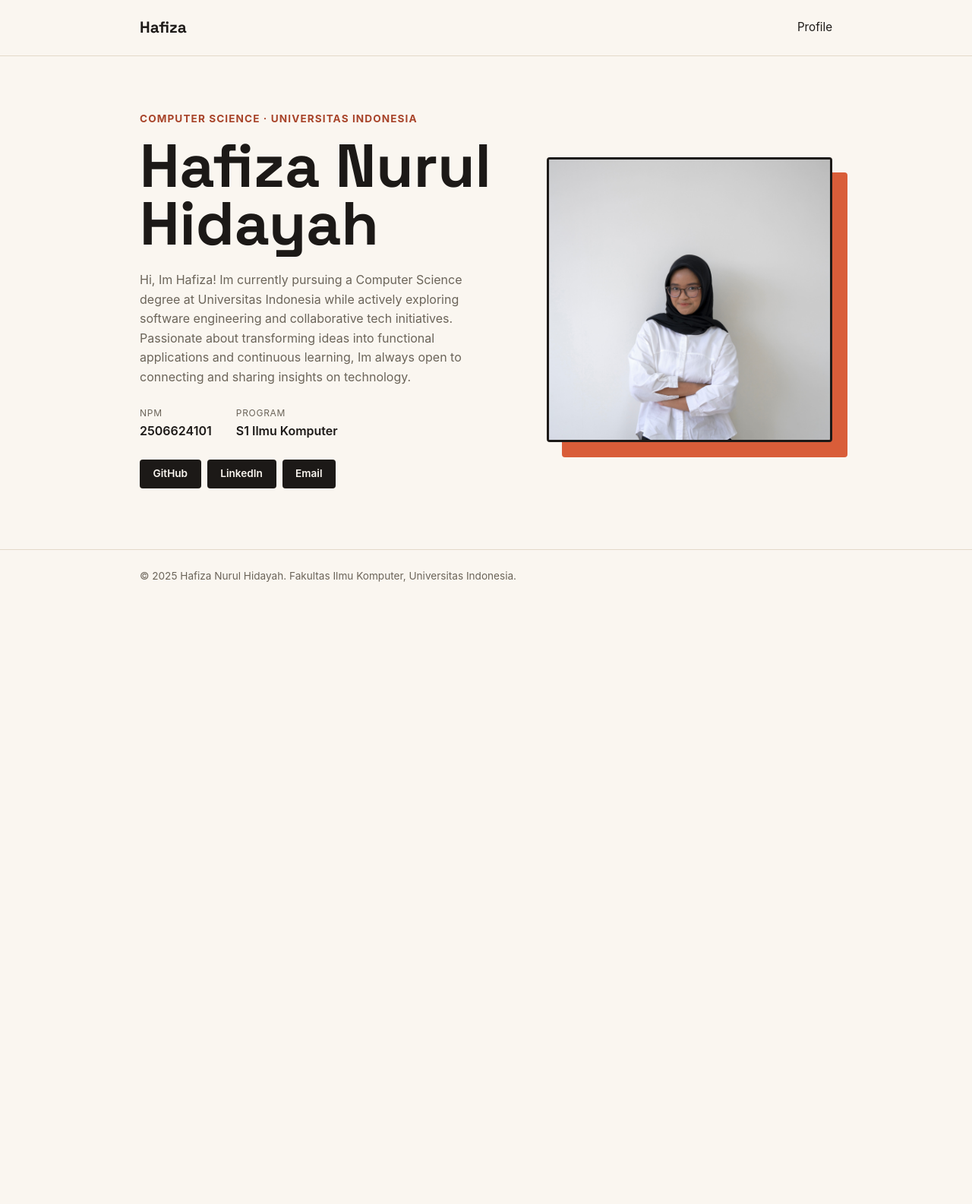
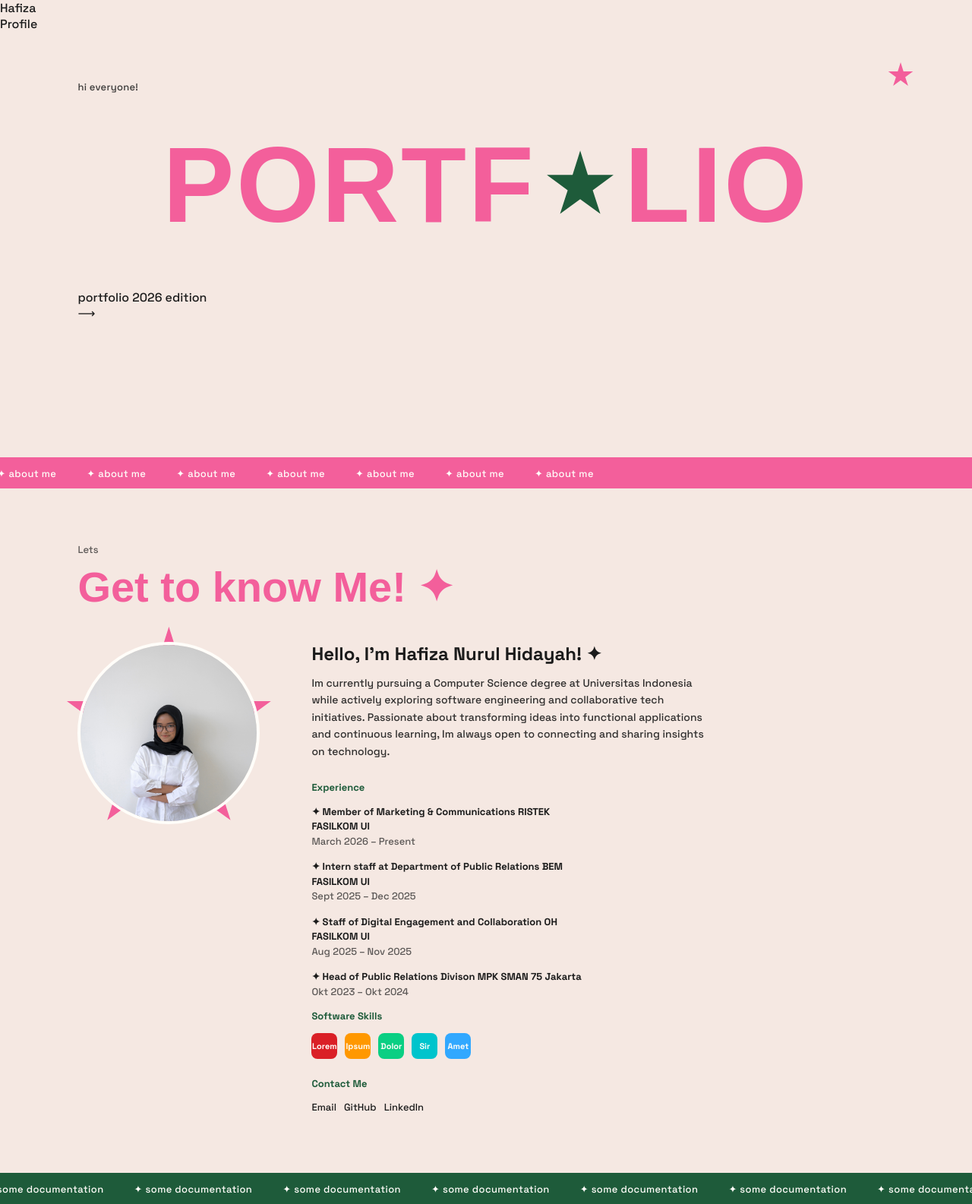
Before and after one commit to hafizanurulhidayah/myportofolio, a Django app: page / in a window 1280 px wide. Shown: the whole page at 76% size. Before the commit the page ends 766 px from the top, so only its background shows below. Run offline with Django 5.2, Linux system fonts and the light colour scheme.

Commit message:
Update portfolio n database

```diff
--- a/static/css/style.css
+++ b/static/css/style.css
@@ -4,192 +4,275 @@
     box-sizing: border-box;
 }
 
-:root {
-    --ink: #1c1917;
-    --paper: #faf6f0;
-    --accent: #d95d39;
-    --accent-dark: #a8442a;
-    --line: #e3d9c9;
-    --text-muted: #6b6459;
-    --radius: 4px;
+  :root{
+    --pink: #F35F9B;
+    --pink-soft: #F7CFDF;
+    --bg: #F5E8E2;
+    --green: #1E5B3A;
+    --green-dark: #14432B;
+    --ink: #1B1B1B;
+    --white: #FFFDF9;
   }
 
-body {
-    font-family: -apple-system, "Segoe UI", Roboto, Helvetica, Arial, sans-serif;
+  *{ margin:0; padding:0; box-sizing:border-box; }
+
+  body{
+    background: var(--bg);
     color: var(--ink);
-    background-color: var(--paper);
-    line-height: 1.6;
+    font-family: 'Space Grotesk', sans-serif;
+    overflow-x: hidden;
   }
 
-h1, .brand {
-    font-family: "Space Grotesk", -apple-system, sans-serif;
+  h1, h2, .display{
+    font-family: 'Sora', sans-serif;
   }
 
-.container {
-    max-width: 960px;
-    margin: 0 auto;
-    padding: 0 1.5rem;
+  a{ color: inherit; text-decoration: none; }
+
+  /* ---------- HERO ---------- */
+  .hero{
+    position: relative;
+    padding: 64px 8vw 40px;
+    min-height: 70vh;
   }
 
-.site-header {
-    border-bottom: 1px solid var(--line);
+  .hero .kicker{
+    font-size: 13px;
+    letter-spacing: 0.02em;
+    max-width: 260px;
+    color: var(--ink);
+    opacity: 0.85;
   }
 
-.site-header .container {
+  .hero .kicker-2{
+    margin-top: 64px;
+    font-size: 13px;
+    max-width: 300px;
+    opacity: 0.85;
+  }
+
+  .hero .star{
+    position: absolute;
+    top: 40px;
+    right: 6vw;
+    width: 34px;
+    height: 34px;
+    fill: var(--pink);
+  }
+
+  .title{
+    display: flex;
+    align-items: center;
+    justify-content: center;
+    gap: 0.05em;
+    font-weight: 800;
+    font-size: clamp(64px, 11vw, 150px);
+    color: var(--pink);
+    letter-spacing: 0.02em;
+    margin: 40px 0 56px;
+  }
+
+  .title .dot{
+    width: 0.65em;
+    height: 0.65em;
+    background: var(--green);
+    display: inline-block;
+    clip-path: polygon(50% 0%, 61% 35%, 98% 35%, 68% 57%, 79% 91%, 50% 70%, 21% 91%, 32% 57%, 2% 35%, 39% 35%);
+    margin: 0 0.04em;
+  }
+
+  .hero-footer{
     display: flex;
     justify-content: space-between;
-    align-items: center;
-    padding: 1.25rem 1.5rem;
+    align-items: flex-end;
+    font-size: 13px;
+    opacity: 0.85;
   }
 
-.brand {
-    font-size: 1.3rem;
-    font-weight: 700;
-    color: var(--ink);
-    text-decoration: none;
+  .hero-footer .arrow{
+    font-size: 20px;
   }
 
-.site-header nav {
-    display: flex;
-    gap: 2rem;
+  /* ---------- TICKER ---------- */
+  .ticker{
+    background: var(--pink);
+    color: var(--white);
+    white-space: nowrap;
+    overflow: hidden;
+    padding: 10px 0;
+  }
+  .ticker.green{ background: var(--green); }
+
+  .ticker-track{
+    display: inline-flex;
+    animation: scroll 22s linear infinite;
   }
 
-.site-header nav a {
-    color: var(--ink);
-    text-decoration: none;
-    font-size: 0.95rem;
+  .ticker-track span{
+    padding: 0 20px;
+    font-size: 13px;
+    letter-spacing: 0.03em;
+    display: inline-flex;
+    align-items: center;
+    gap: 20px;
   }
 
-.hero {
-    padding: 4.5rem 0 5rem;
+  @keyframes scroll{
+    from{ transform: translateX(0); }
+    to{ transform: translateX(-50%); }
   }
 
-.hero-grid {
-    display: grid;
-    grid-template-columns: 1.3fr 1fr;
-    grid-template-areas:
-        "identity photo"
-        "details  photo";
-    gap: 1.5rem 3rem;
+  /* ---------- ABOUT ---------- */
+  .section{
+    padding: 72px 8vw;
   }
 
-.hero-identity {
-    grid-area: identity;
+  .eyebrow{
+    font-size: 13px;
+    opacity: 0.7;
+    margin-bottom: 8px;
   }
 
-.hero-details {
-    grid-area: details;
+  .section h2{
+    font-size: clamp(34px, 5vw, 56px);
+    color: var(--pink);
+    font-weight: 800;
+    margin-bottom: 40px;
   }
 
-.hero-kicker {
-    font-size: 0.85rem;
-    letter-spacing: 0.08em;
-    text-transform: uppercase;
-    color: var(--accent-dark);
-    font-weight: 700;
-    margin-bottom: 0.75rem;
+  .section.dark h2{ color: var(--green); }
+
+  .about-grid{
+    display: grid;
+    grid-template-columns: 260px 1fr;
+    gap: 48px;
+    align-items: start;
   }
 
-.hero-identity h1 {
-    font-size: clamp(3rem, 7vw, 5rem);
-    line-height: 0.95;
+  .photo-frame{
+    position: relative;
+    width: 240px;
+    height: 240px;
   }
 
-.bio {
-    color: var(--text-muted);
-    max-width: 480px;
-    margin-bottom: 1.5rem;
+  .photo-frame .burst{
+    position: absolute;
+    inset: -20px;
+    background: var(--pink);
+    clip-path: polygon(50% 0%, 61% 35%, 98% 35%, 68% 57%, 79% 91%, 50% 70%, 21% 91%, 32% 57%, 2% 35%, 39% 35%);
   }
 
-.meta-list {
-    display: flex;
-    gap: 2rem;
-    margin-bottom: 1.5rem;
+  .photo-frame img{
+    position: relative;
+    width: 100%;
+    height: 100%;
+    object-fit: cover;
+    border-radius: 50%;
+    border: 4px solid var(--white);
   }
 
-.meta-row dt {
-    font-size: 0.75rem;
-    text-transform: uppercase;
-    letter-spacing: 0.06em;
-    color: var(--text-muted);
-    margin-bottom: 0.15rem;
+  .about-text h3{
+    font-size: 24px;
+    margin-bottom: 12px;
   }
 
-.meta-row dd {
-    font-weight: 600;
+  .about-text p{
+    font-size: 14px;
+    line-height: 1.6;
+    max-width: 520px;
+    margin-bottom: 28px;
+    opacity: 0.9;
   }
 
-.social-links {
+  .about-columns{
+    display: grid;
+    grid-template-columns: 1fr 1fr;
+    gap: 32px;
+  }
+
+  .about-columns h4{
+    font-size: 13px;
+    text-transform: none;
+    margin-bottom: 14px;
+    color: var(--green);
+  }
+
+  .exp-item{
+    font-size: 13px;
+    margin-bottom: 14px;
+    line-height: 1.5;
+  }
+
+  .exp-item .role{ font-weight: 600; }
+  .exp-item .date{ opacity: 0.7; }
+
+  .skills-row, .contact-row{
     display: flex;
-    gap: 0.5rem;
+    gap: 10px;
     flex-wrap: wrap;
   }
 
-.social-link {
-    display: inline-block;
-    font-size: 0.85rem;
-    font-weight: 600;
-    text-decoration: none;
-    color: var(--paper);
-    background-color: var(--ink);
-    border-radius: var(--radius);
-    padding: 0.5rem 1.1rem;
-    transition: background-color 0.2s ease;
+  .skill-badge{
+    width: 34px;
+    height: 34px;
+    border-radius: 8px;
+    display: flex;
+    align-items: center;
+    justify-content: center;
+    font-size: 11px;
+    font-weight: 700;
+    color: var(--white);
   }
 
-.social-link:hover {
-    background-color: var(--accent);
+  .contact-row a{
+    font-size: 13px;
+    display: block;
+    margin-bottom: 6px;
   }
 
-.hero-photo {
-    grid-area: photo;
-    align-self: center;
-    position: relative;
+  /* ---------- PROJECTS ---------- */
+  .project-grid{
+    display: grid;
+    grid-template-columns: repeat(3, 1fr);
+    gap: 28px;
   }
 
-.photo-block {
-    position: absolute;
-    top: 1.25rem;
-    left: 1.25rem;
-    width: 100%;
-    height: 100%;
-    background-color: var(--accent);
-    border-radius: var(--radius);
-    z-index: 0;
+  .project-card{
+    background: var(--white);
+    border-radius: 14px;
+    overflow: hidden;
+    box-shadow: 0 10px 30px rgba(0,0,0,0.06);
   }
 
-.avatar {
-    position: relative;
-    z-index: 1;
-    display: block;
-    width: 100%;
-    aspect-ratio: 1 / 1;
-    object-fit: cover;
-    border-radius: var(--radius);
-    border: 3px solid var(--ink);
+  .project-card .thumb{
+    aspect-ratio: 4/3;
+    background: linear-gradient(135deg, var(--pink-soft), var(--pink));
+    display: flex;
+    align-items: center;
+    justify-content: center;
+    color: var(--white);
+    font-size: 13px;
   }
 
-.site-footer {
-    padding: 1.5rem;
-    color: var(--text-muted);
-    font-size: 0.85rem;
-    border-top: 1px solid var(--line);
+  .project-card .label{
+    padding: 14px 16px;
+    font-size: 13px;
+    display: flex;
+    align-items: center;
+    gap: 8px;
   }
 
-@media (max-width: 600px) {
-    .hero-grid {
-        grid-template-columns: 1fr;
-        grid-template-areas:
-            "identity"
-            "photo"
-            "details";
+  .project-note{
+    max-width: 640px;
+    margin-top: 40px;
+    font-size: 13px;
+    line-height: 1.6;
+    opacity: 0.85;
   }
 
-    .hero-photo {
-        max-width: 220px;
+  @media (max-width: 760px){
+    .about-grid{ grid-template-columns: 1fr; }
+    .about-columns{ grid-template-columns: 1fr; }
+    .project-grid{ grid-template-columns: 1fr; }
+    .title{ font-size: 20vw; }
   }
-
-    .social-links {
-        justify-content: flex-start;
-    }
-}
--- a/templates/index.html
+++ b/templates/index.html
@@ -20,42 +20,81 @@
     </header>
 
     <main>
-        <section class="hero" id="profile">
-            <div class="container hero-grid">
-                <div class="hero-identity">
-                    <p class="hero-kicker">Computer Science &middot; Universitas Indonesia</p>
-                    <h1>Hafiza Nurul Hidayah</h1>
+        <section class="hero">
+            <svg class="star" viewBox="0 0 100 100"><polygon points="50,0 61,35 98,35 68,57 79,91 50,70 21,91 32,57 2,35 39,35"/></svg>
+
+            <p class="kicker">hi everyone!</p>
+
+            <h1 class="title">PORTF<span class="dot"></span>LIO</h1>
+            <p>portfolio 2026 edition</p>
+            <p class="arrow">⟶</p>
             </div>
-                <div class="hero-photo">
-                    <div class="photo-block"></div>
-                    <img class="avatar" src="/static/img/Hafiza.jpg" alt="Photo of Burhan">
+        </section>
+         <!-- Untuk bagian bawah nya -->
+        <div class="ticker">
+            <div class="ticker-track">
+            <span>✦ about me</span><span>✦ about me</span><span>✦ about me</span><span>✦ about me</span>
+            <span>✦ about me</span><span>✦ about me</span><span>✦ about me</span><span>✦ about me</span>
             </div>
-                <div class="hero-details">
-                    <p class="bio">Hi, Im Hafiza! Im currently pursuing a Computer Science degree at Universitas Indonesia while actively exploring software engineering and collaborative tech initiatives. Passionate about transforming ideas into functional applications and continuous learning, Im always open to connecting and sharing insights on technology.</p>
-                    <dl class="meta-list">
-                        <div class="meta-row">
-                            <dt>NPM</dt>
-                            <dd>2506624101</dd>
         </div>
-                        <div class="meta-row">
-                            <dt>Program</dt>
-                            <dd>S1 Ilmu Komputer</dd>
+            <!-- ABOUT -->
+        <section class="section" id="about">
+            <p class="eyebrow">Lets</p>
+            <h2>Get to know Me! ✦</h2>
+
+            <div class="about-grid">
+            <div class="photo-frame">
+                <div class="burst"></div>
+                <img src="/static/img/Hafiza.jpg" alt="Foto profil">
             </div>
-                    </dl>
-                    <div class="social-links">
+            <div class="about-text">
+                <h3>Hello, I'm Hafiza Nurul Hidayah! ✦</h3>
+                <p>
+                Im currently pursuing a Computer Science degree at Universitas Indonesia while actively exploring software engineering and collaborative tech initiatives. Passionate about transforming ideas into functional applications and continuous learning, Im always open to connecting and sharing insights on technology.
+                </p>
+                 <div class="about-columns">
+          <div>
+            <h4>Experience</h4>
+            <div class="exp-item">
+              <div class="role">✦ Member of Marketing & Communications RISTEK FASILKOM UI</div>
+              <div class="date">March 2026 – Present</div>
+            </div>
+            <div class="exp-item">
+              <div class="role">✦ Intern staff at Department of Public Relations BEM FASILKOM UI</div>
+              <div class="date">Sept 2025 – Dec 2025</div>
+            </div>
+            <div class="exp-item">
+              <div class="role">✦ Staff of Digital Engagement and Collaboration OH FASILKOM UI</div>
+              <div class="date">Aug 2025 – Nov 2025</div>
+            </div>
+            <div class="exp-item">
+              <div class="role">✦ Head of Public Relations Divison MPK SMAN 75 Jakarta</div>
+              <div class="date">Okt 2023 – Okt 2024</div>
+            </div>
+            <div>
+            <h4>Software Skills</h4>
+            <div class="skills-row" style="margin-bottom: 24px;">
+              <div class="skill-badge" style="background:#DA1F26;">Lorem</div>
+              <div class="skill-badge" style="background:#FF9800;">Ipsum</div>
+              <div class="skill-badge" style="background:#0ACF83;">Dolor</div>
+              <div class="skill-badge" style="background:#00C4CC;">Sir</div>
+              <div class="skill-badge" style="background:#31A8FF;">Amet</div>
+            </div>
+            <h4>Contact Me</h4>
+            <div class="contact-row">
+              <a href="mailto:hafiza.nurul@ui.ac.id"class="social-link">Email</a>
               <a href="https://github.com/hafizanurulhidayah" class="social-link">GitHub</a>
               <a href="https://www.linkedin.com/in/hafizanurulhidayah" class="social-link">LinkedIn</a>
-                        <a href="mailto:thisishafizanh@gmail.com" class="social-link">Email</a>
+            </div>
+            </div>
         </div>
       </div>
     </div>
   </section>
-    </main>
-
-    <footer class="site-footer">
-        <div class="container">
-            <p>&copy; 2025 Hafiza Nurul Hidayah. Fakultas Ilmu Komputer, Universitas Indonesia.</p>
+<!-- TICKER 2 -->
+  <div class="ticker green">
+    <div class="ticker-track">
+      <span>✦ some documentation </span><span>✦ some documentation</span><span>✦ some documentation</span><span>✦ some documentation</span>
+      <span>✦ some documentation</span><span>✦ some documentation</span><span>✦ some documentation</span><span>✦ some documentation</span>
     </div>
-    </footer>
-</body>
-</html>
+  </div>
```
Lines whose indentation alone changed are shown as unchanged.
